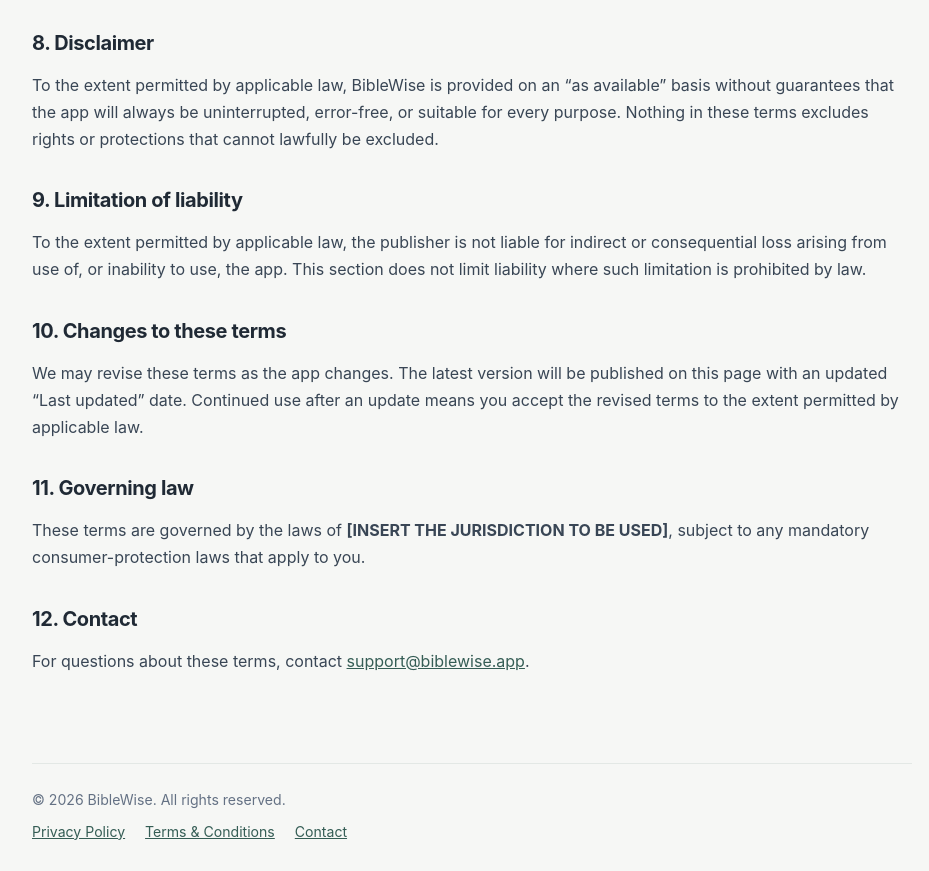
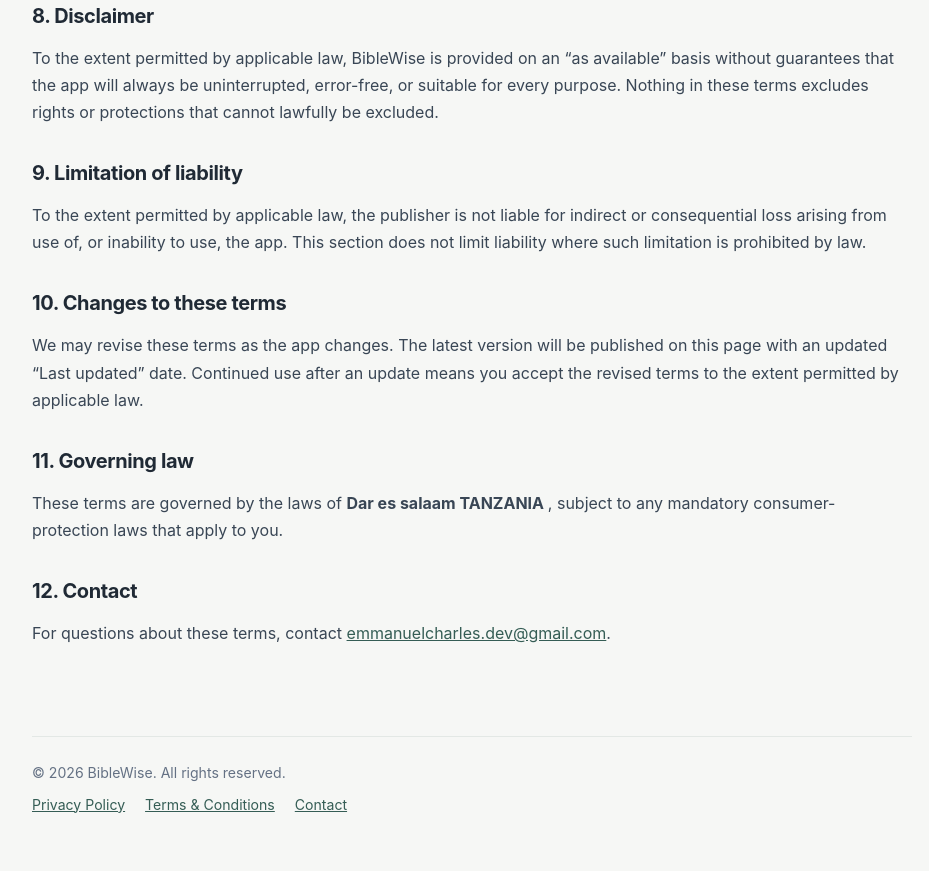
Before and after one commit to emmanuelsley830-web/biblewise-legal, a plain HTML site: page terms-and-conditions.html in a window 1280 px wide. Shown: the part 1610-2481 px from the top of the page, without its empty margins (168-1097 px from the left). Drawn offline with Linux system fonts and the light colour scheme.

Commit message:
Update contact and publisher information in terms

```diff
--- a/terms-and-conditions.html
+++ b/terms-and-conditions.html
@@ -80,12 +80,12 @@ footer a { margin-right: 16px; }
 <p class="meta">Effective date: 14 November 2026 · Last updated: 14 November 2026</p>
 
 <div class="notice">
-  <strong>Publication checklist:</strong> Before publishing, insert the responsible publisher's name and confirm the governing-law and contact details. This draft is not a substitute for jurisdiction-specific legal advice.
+  <strong>Publication checklist:</strong> This draft is not a substitute for jurisdiction-specific legal advice.
 </div>
 
 <h2>1. About BibleWise</h2>
 <p>BibleWise is a Bible-focused mobile application that provides Scripture lookup and AI-assisted Bible question-and-answer features. It is provided free of charge and is supported by volunteers.</p>
-<p>Publisher / responsible operator: <strong>[INSERT THE LEGAL OWNER OR RESPONSIBLE PUBLISHER NAME]</strong>.</p>
+<p>Publisher / responsible operator: <strong>sleyDEV</strong>.</p>
 
 <h2>2. Acceptance of these terms</h2>
 <p>By installing or using BibleWise, you agree to these Terms &amp; Conditions. If you do not agree, do not use the application.</p>
@@ -116,10 +116,10 @@ footer a { margin-right: 16px; }
 <p>We may revise these terms as the app changes. The latest version will be published on this page with an updated “Last updated” date. Continued use after an update means you accept the revised terms to the extent permitted by applicable law.</p>
 
 <h2>11. Governing law</h2>
-<p>These terms are governed by the laws of <strong>[INSERT THE JURISDICTION TO BE USED]</strong>, subject to any mandatory consumer-protection laws that apply to you.</p>
+<p>These terms are governed by the laws of <strong> Dar es salaam TANZANIA </strong>, subject to any mandatory consumer-protection laws that apply to you.</p>
 
 <h2>12. Contact</h2>
-<p>For questions about these terms, contact <a href="mailto:support@biblewise.app">support@biblewise.app</a>.</p>
+<p>For questions about these terms, contact <a href="mailto:emmanuelcharles.dev@gmail.com">emmanuelcharles.dev@gmail.com</a>.</p>
 
 </main>
 <footer>
@@ -127,7 +127,7 @@ footer a { margin-right: 16px; }
   <div style="margin-top:8px">
     <a href="privacy-policy.html">Privacy Policy</a>
     <a href="terms-and-conditions.html">Terms &amp; Conditions</a>
-    <a href="mailto:support@biblewise.app">Contact</a>
+    <a href="emmanuelcharles.dev@gmail.com">Contact</a>
   </div>
 </footer>
 </body>
```
